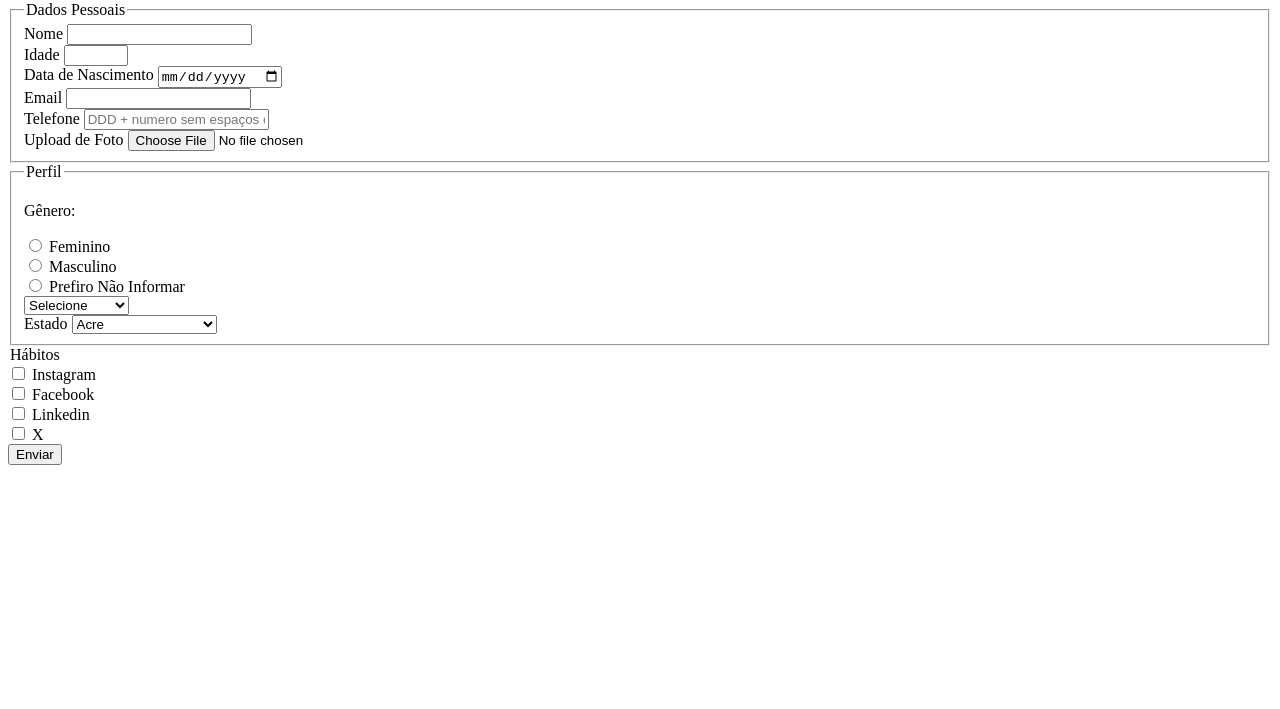
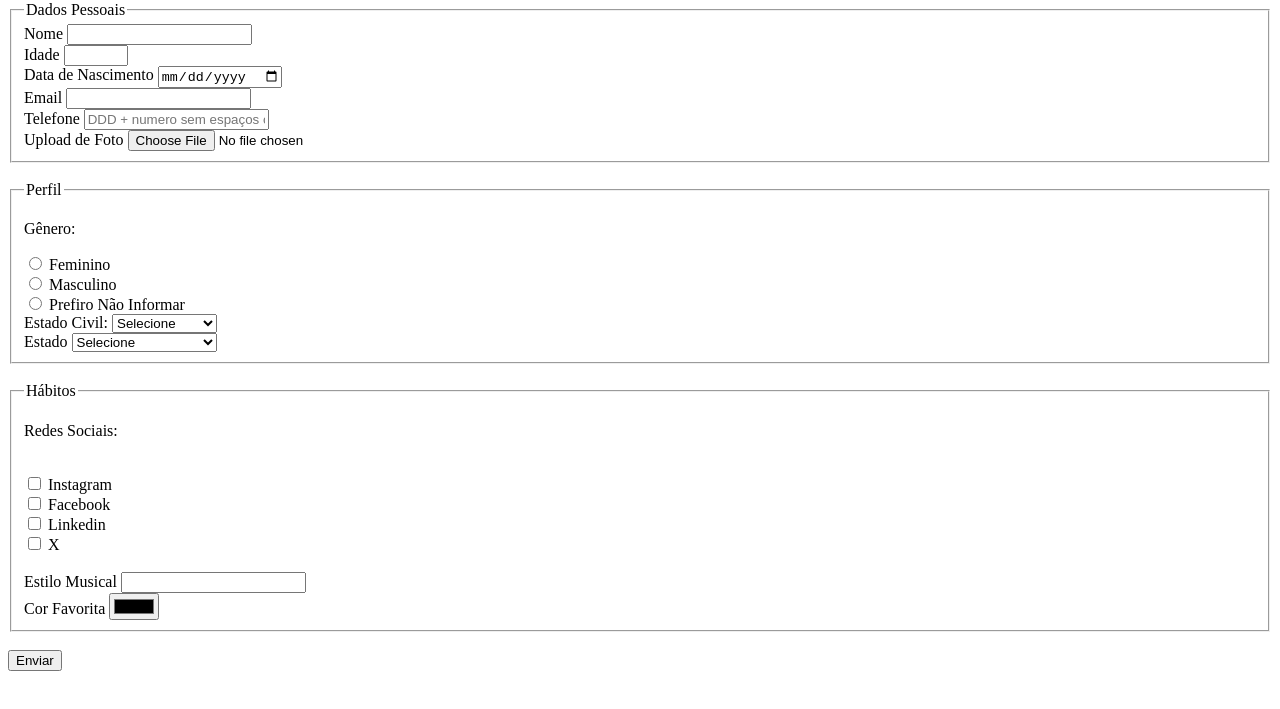
Before and after one commit to hrq-zmd/culturama-frontend-alura, a plain HTML site: page index.html in a window 1280 px wide. Shown: the part 79-788 px from the top of the page. Drawn offline with Linux system fonts and the light colour scheme.

Commit message:
Update index.html

```diff
--- a/index.html
+++ b/index.html
@@ -45,7 +45,7 @@
                 <br>
 
              </fieldset>
-
+            <br>
 
             <fieldset>
                 <legend>Perfil</legend>
@@ -63,10 +63,8 @@
                 <label for="notInformed">Prefiro Não Informar</label>
                 <br>
 
-
+               <label for="maritalStatus">Estado Civil:</label>
                 <select name="maritalStatus">
-                    <legend>Estado Civil</legend>
-                    <label for="maritalStatus">Estado Civil:</label>
                     <option value="notInformed">Selecione</option>
                     <option value="casado">Casado</option>
                     <option value="solteiro">Solteiro</option>
@@ -77,8 +75,9 @@
 
                 <label for="userState">Estado</label>
                 <select name="UF" required>
-                    <option value="userState"> Acre </option>
-                    <option value="userState"></option>Alagoas</option>
+                    <option value="selecione">Selecione</option>
+                    <option value="acre"> Acre </option>
+                    <option value="amapa"></option>Alagoas</option>
                     <option value="amapa">Amapá</option>
                     <option value="amazonas">Amazonas</option>
                     <option value="bahia">Bahia</option>
@@ -107,9 +106,13 @@
                 </select>
                 <br>
 
-                </fieldset>
+            </fieldset>
+                <br>
 
+            <fieldset>
                 <legend>Hábitos</legend>
+                    <p>Redes Sociais:</p>
+                    <br>
                     <input id="instagram" type="checkbox" name="social" value="instagram">
                     <label  for="instagram">Instagram</label>
                     <br>
@@ -125,6 +128,22 @@
                     <input id="x" type="checkbox" name="social" value="x">
                     <label for="x">X</label>
                     <br>
+                    <br>
+
+                    <label for="musicStyle">Estilo Musical</label>
+                    <input id="musicStyle" name="userMusicStyle" type="text">
+                    <datalist id="styleTypes">
+                        <option value="Rock">
+                        <option value="Pop">
+                        <option value="Samba">
+                        <option value="Sertanejo">
+                    </datalist>
+                    <br>
+
+                    <label for="favoriteColor">Cor Favorita</label>
+                    <input type="color" name="userFavoriteColor" id="favoriteColor">
+
+            </fieldset>
 
 
 
@@ -135,8 +154,7 @@
 
 
 
-
-
+            <br>
 
             <button type="submit">Enviar</button>
 
```
